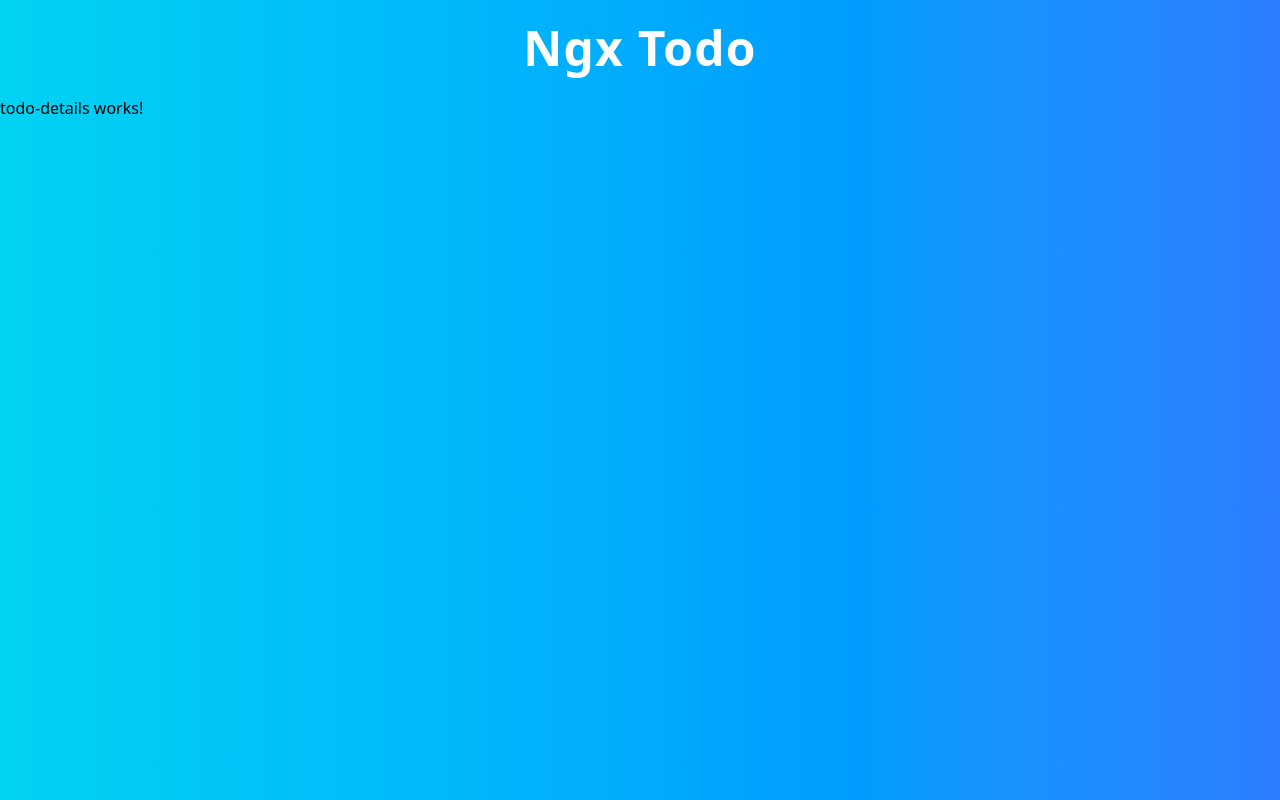
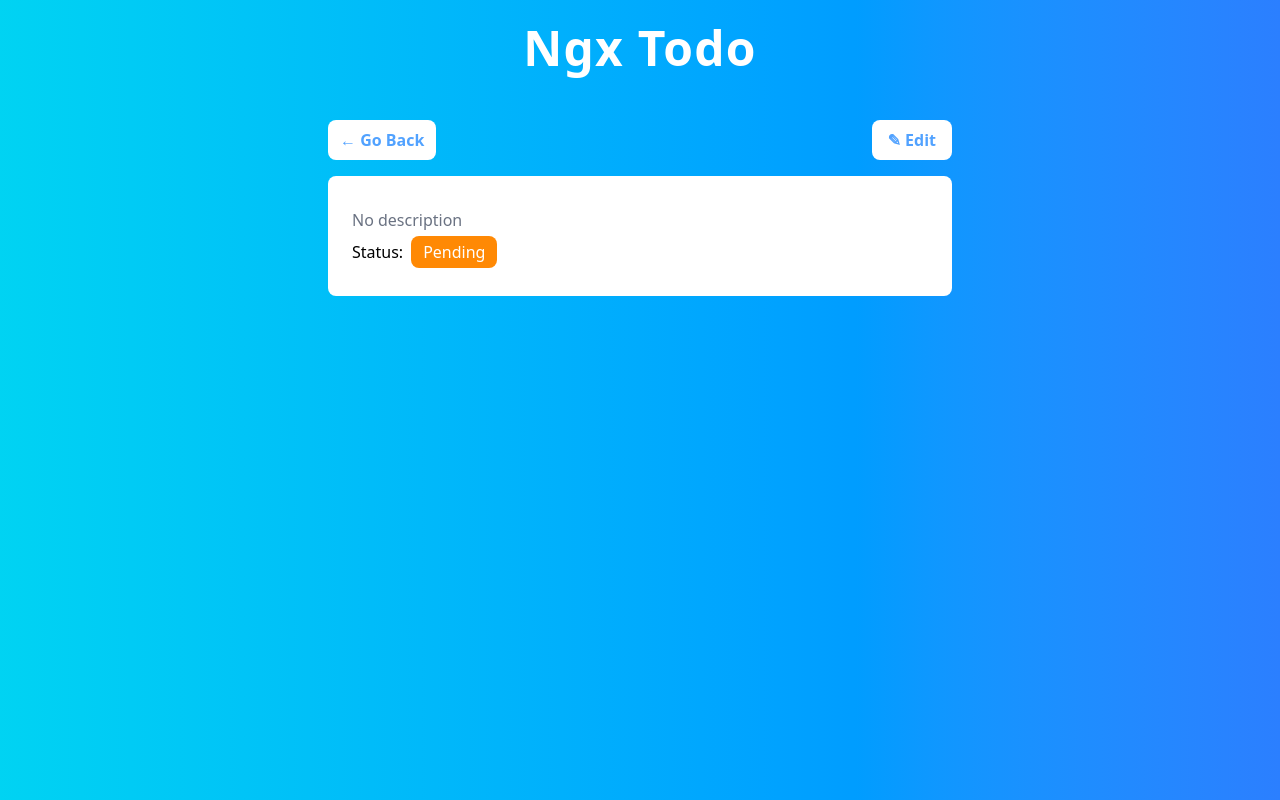
Before and after one commit to KryptonBD/ngx-todo, an Angular app in the folder client/: page /todos/1 in a window 1280 px wide. Built offline with nearby package versions, Linux system fonts and the light colour scheme.

Commit message:
feat: design todo details

```diff
--- a/client/src/app/features/todos/todo-details/todo-details.component.html
+++ b/client/src/app/features/todos/todo-details/todo-details.component.html
@@ -1 +1,50 @@
-<p>todo-details works!</p>
+<section class="max-w-2xl mx-auto p-6">
+  <div class="flex justify-between">
+    <button
+      class="text-blue-400 font-semibold btn-base px-3 py-2"
+      aria-label="Go Back"
+      data-testid="todo-details-back-button"
+      (click)="goBack()"
+    >
+      &larr; Go Back
+    </button>
+
+    <button
+      class="text-blue-400 font-semibold btn-base px-4 py-2"
+      aria-label="Edit Todo"
+      data-testid="todo-details-edit-button"
+      (click)="edit()"
+    >
+      &#9998; Edit
+    </button>
+  </div>
+
+  <article class="bg-white rounded-lg p-6 my-4">
+    <h2
+      class="text-lg font-semibold tracking-wide mb-2"
+      data-testid="todo-details-title"
+    >
+      {{ todo()?.title }}
+    </h2>
+    @if (todo()?.description) {
+    <p class="text-gray-800" data-testid="todo-details-description">
+      {{ todo()?.description }}
+    </p>
+    } @else {
+    <p class="text-gray-500" data-testid="todo-details-no-description">
+      No description
+    </p>
+    }
+
+    <h3 class="my-2 mr-2 inline-block">Status:</h3>
+    <p
+      class="p-1 px-3 inline-block rounded-lg text-white"
+      data-testid="todo-details-status"
+      [ngClass]="
+        todo()?.status === 'completed' ? 'bg-green-400' : 'bg-orange-400'
+      "
+    >
+      {{ todo()?.status === "completed" ? "Done" : "Pending" }}
+    </p>
+  </article>
+</section>
--- a/client/src/app/features/todos/todo-details/todo-details.component.ts
+++ b/client/src/app/features/todos/todo-details/todo-details.component.ts
@@ -1,11 +1,23 @@
-import { Component } from '@angular/core';
+import { CommonModule } from '@angular/common';
+import { Component, inject, signal } from '@angular/core';
+import { Todo } from '../../../../shared/models/Todo';
+import { Router } from '@angular/router';
 
 @Component({
   selector: 'app-todo-details',
-  imports: [],
+  imports: [CommonModule],
   templateUrl: './todo-details.component.html',
-  styleUrl: './todo-details.component.scss'
+  styleUrl: './todo-details.component.scss',
 })
 export class TodoDetailsComponent {
+  private router = inject(Router);
+  protected todo = signal<Todo | null>(null);
 
+  protected goBack() {
+    this.router.navigate(['/']);
+  }
+
+  protected edit() {
+    this.router.navigate(['todos', this.todo()?.id, 'edit']);
+  }
 }
--- a/client/src/app/features/todos/todo-list/todo-list.component.html
+++ b/client/src/app/features/todos/todo-list/todo-list.component.html
@@ -1,5 +1,5 @@
 <section class="max-w-2xl mx-auto p-6">
-  <section class="mb-4 flex items-center justify-between">
+  <div class="mb-4 flex items-center justify-between">
     <a
       routerLink="/add"
       class="px-6 py-2 text-blue-700 font-semibold hover:bg-gray-100 btn-base"
@@ -22,7 +22,7 @@
         <option value="completed">Completed</option>
       </select>
     </form>
-  </section>
+  </div>
 
   @for (todo of todos; track todo.id) {
   <app-todo-item
```
